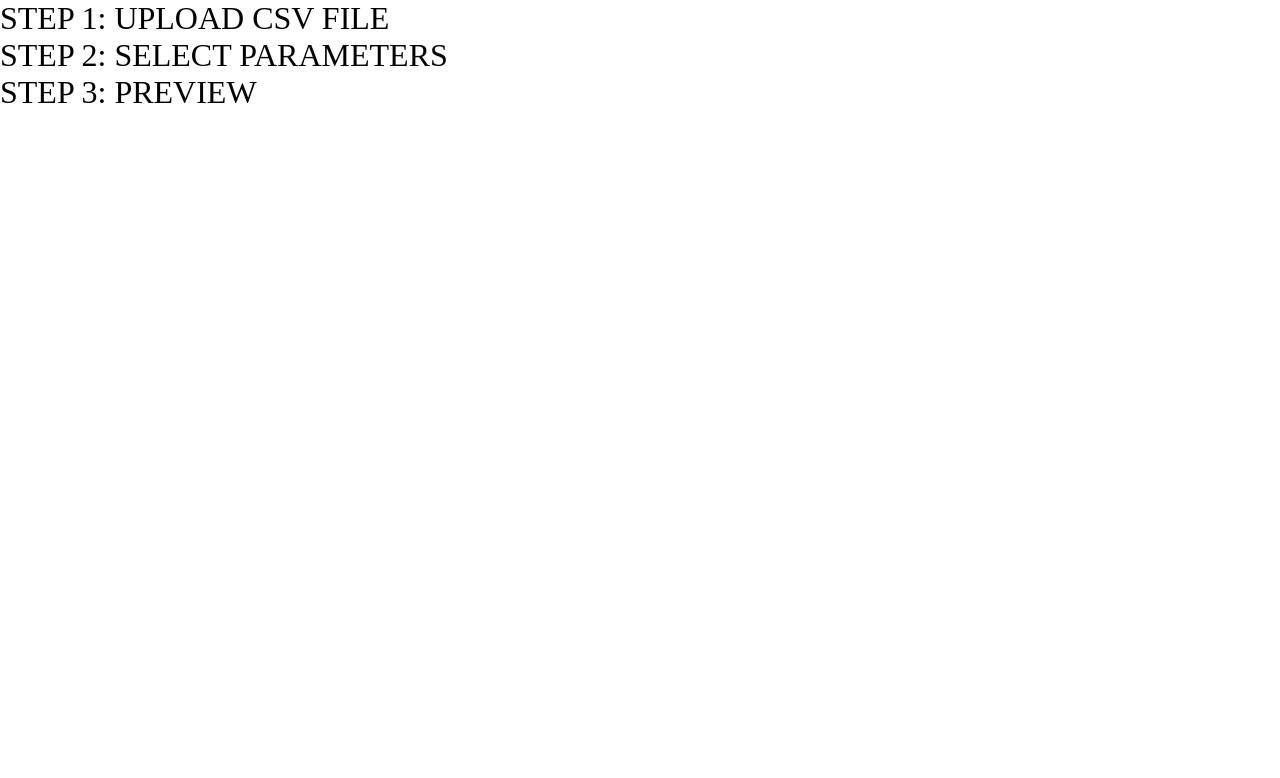
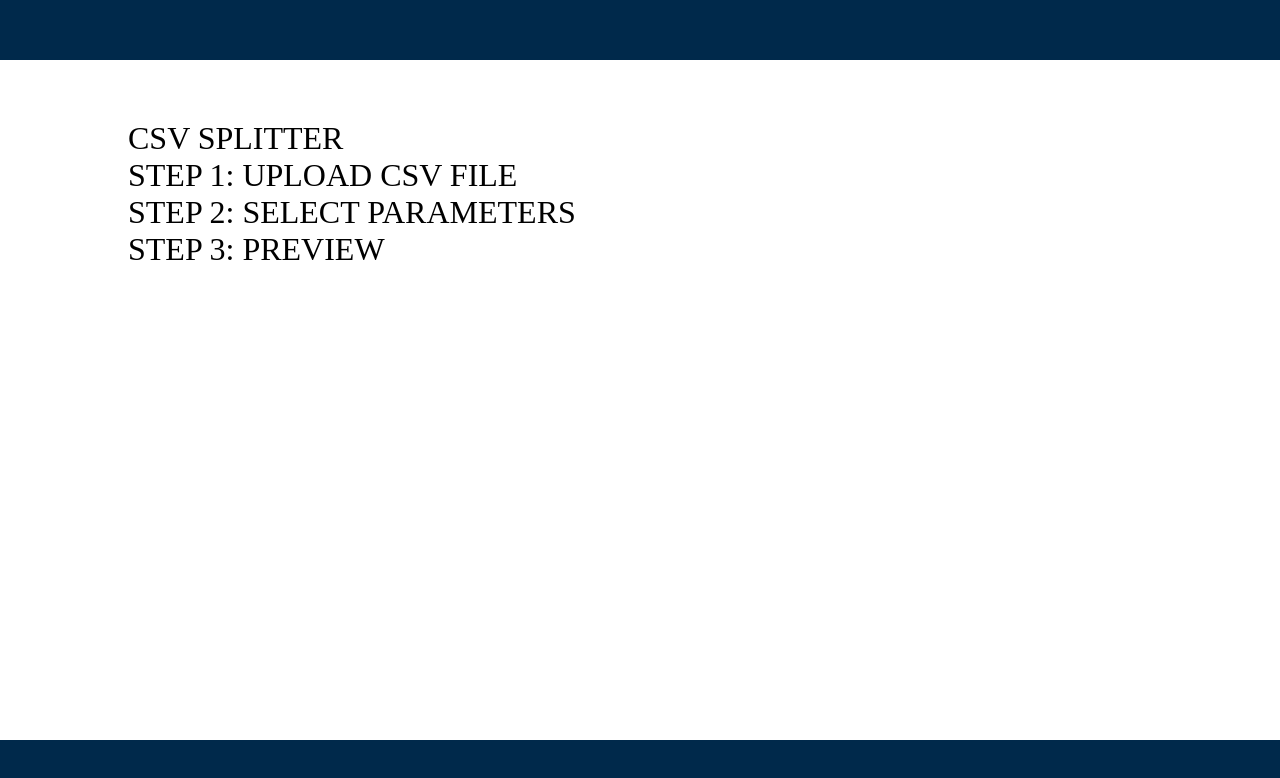
Before and after one commit to DevBGarcia/izzys-csv-splicer, a React (Create React App) app: page / in a window 1280 px wide. Shown: the top 778 px of the page. Built offline with nearby package versions, Linux system fonts and the light colour scheme.

Commit message:
Setting up skeleton for top level components

```diff
--- a/src/App.js
+++ b/src/App.js
@@ -1,9 +1,7 @@
-import MainScreen from "./screens/main-screen";
+import MainScreen from "./screens/MainScreen.js";
 function App() {
   return (
-    <div className="App">
       <MainScreen/>
-    </div>
   );
 }
 
--- /dev/null
+++ b/src/components/Footer.js
@@ -0,0 +1,24 @@
+import React from "react";
+import { makeStyles } from '@mui/styles';
+
+const Footer = () => {
+
+    const classes = useStyles()
+
+    return(
+        <div className={classes.footer}/>
+    )
+}
+
+const useStyles = makeStyles({
+    footer: {
+        position: 'sticky',
+        bottom: 0,
+        width: '100%',
+        zIndex: 100,
+        height: 60,
+        backgroundColor: '#00294B'
+    }
+});
+
+export default Footer;
--- /dev/null
+++ b/src/components/Header.js
@@ -0,0 +1,24 @@
+import React from "react";
+import { makeStyles } from '@mui/styles';
+
+const Header = () => {
+
+    const classes = useStyles()
+
+    return(
+        <div className={classes.header}/>
+    )
+}
+
+const useStyles = makeStyles({
+    header: {
+        position: 'sticky',
+        top: 0,
+        width: '100%',
+        zIndex: 100,
+        height: 60,
+        backgroundColor: '#00294B'
+    }
+});
+
+export default Header;
--- /dev/null
+++ b/src/components/ImportSection.js
@@ -0,0 +1,23 @@
+import React, { useState } from "react";
+import { makeStyles } from '@mui/styles';
+
+const ImportSection = () => {
+
+    const classes = useStyles()
+
+    return(
+        <div>
+            <div className={classes.stepHeader}>
+                STEP 1: UPLOAD CSV FILE
+            </div>
+        </div>
+    )
+}
+
+const useStyles = makeStyles({
+    stepHeader: {
+        fontSize: '2rem',
+    },
+});
+
+export default ImportSection;
--- /dev/null
+++ b/src/components/ParameterSection.js
@@ -0,0 +1,23 @@
+import React, { useState } from "react";
+import { makeStyles } from '@mui/styles';
+
+const ParameterSection = () => {
+
+    const classes = useStyles()
+
+    return(
+        <div>
+            <div className={classes.stepHeader}>
+                STEP 2: SELECT PARAMETERS
+            </div>
+        </div>
+    )
+}
+
+const useStyles = makeStyles({
+    stepHeader: {
+        fontSize: '2rem',
+    },
+});
+
+export default ParameterSection;
--- /dev/null
+++ b/src/components/TableSection.js
@@ -0,0 +1,23 @@
+import React, { useState } from "react";
+import { makeStyles } from '@mui/styles';
+
+const TableSection = () => {
+
+    const classes = useStyles()
+
+    return (
+        <div>
+            <div className={classes.stepHeader}>
+                STEP 3: PREVIEW
+            </div>
+        </div>
+    )
+}
+
+const useStyles = makeStyles({
+    stepHeader: {
+        fontSize: '2rem',
+    },
+});
+
+export default TableSection;
--- /dev/null
+++ b/src/components/TitleSection.js
@@ -0,0 +1,23 @@
+import React, { useState } from "react";
+import { makeStyles } from '@mui/styles';
+
+const TitleSection = () => {
+
+    const classes = useStyles()
+
+    return(
+        <div>
+            <div className={classes.stepHeader}>
+                CSV SPLITTER
+            </div>
+        </div>
+    )
+}
+
+const useStyles = makeStyles({
+    stepHeader: {
+        fontSize: '2rem',
+    },
+});
+
+export default TitleSection;
--- a/src/index.css
+++ b/src/index.css
@@ -12,7 +12,3 @@ code {
   font-family: source-code-pro, Menlo, Monaco, Consolas, 'Courier New',
     monospace;
 }
-
-.App {
-  height: 100%;
-}
--- /dev/null
+++ b/src/screens/MainScreen.js
@@ -0,0 +1,47 @@
+import React, { useState } from "react";
+import { makeStyles } from '@mui/styles';
+
+/* Created Components */
+import Header from "../components/Header";
+import TitleSection from "../components/TitleSection";
+import ImportSection from "../components/ImportSection";
+import ParameterSection from "../components/ParameterSection";
+import TableSection from "../components/TableSection";
+import Footer from "../components/Footer";
+
+
+const MainScreen = (props) => {
+
+    const classes = useStyles()
+
+
+    return (
+        <div>
+            <Header/>
+            <div className={classes.contentPage}>
+                <TitleSection/>
+                <ImportSection/>
+                <ParameterSection/>
+                <TableSection/>
+            </div>
+            <Footer/>
+        </div>
+    )
+}
+
+export default MainScreen;
+
+const useStyles = makeStyles({
+    contentPage: {
+        display: 'flex',
+        flexDirection: 'column',
+        width: '80%',
+        // minus height from padding and header,footer heights
+        minHeight: 'calc(100vh - 240px)',
+        overflow:'overlay',
+        paddingLeft:'10%',
+        paddingRight:'10%',
+        paddingTop:60,
+        paddingBottom:60
+    }
+});
--- a/src/screens/main-screen.js
+++ /dev/null
@@ -1,29 +0,0 @@
-import React, {useState} from "react";
-import { makeStyles } from '@mui/styles';
-
-
-const MainScreen = (props) => {
-
-    const classes = useStyles()
-
-
-    return(
-        <div className={classes.mainScreenContainer}>
-            <div className={classes.stepHeader}>STEP 1: UPLOAD CSV FILE</div>
-            <div className={classes.stepHeader}>STEP 2: SELECT PARAMETERS</div>
-            <div className={classes.stepHeader}>STEP 3: PREVIEW</div>
-        </div>
-    )
-}
-
-export default MainScreen
-
-const useStyles = makeStyles({
-    mainScreenContainer:{
-        display:'flex',
-        flexDirection:'column'
-    },
-    stepHeader:{
-        fontSize: 32,
-    }
-});
```
